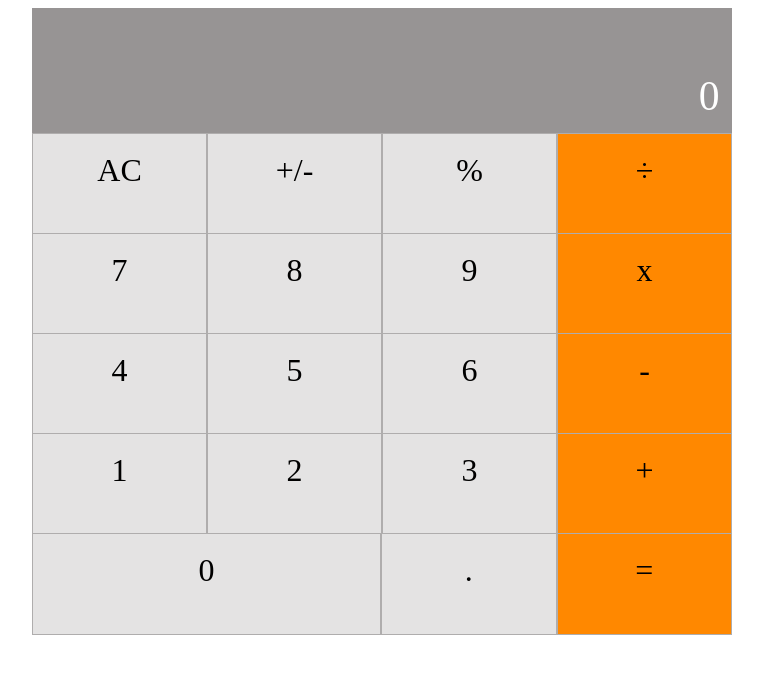
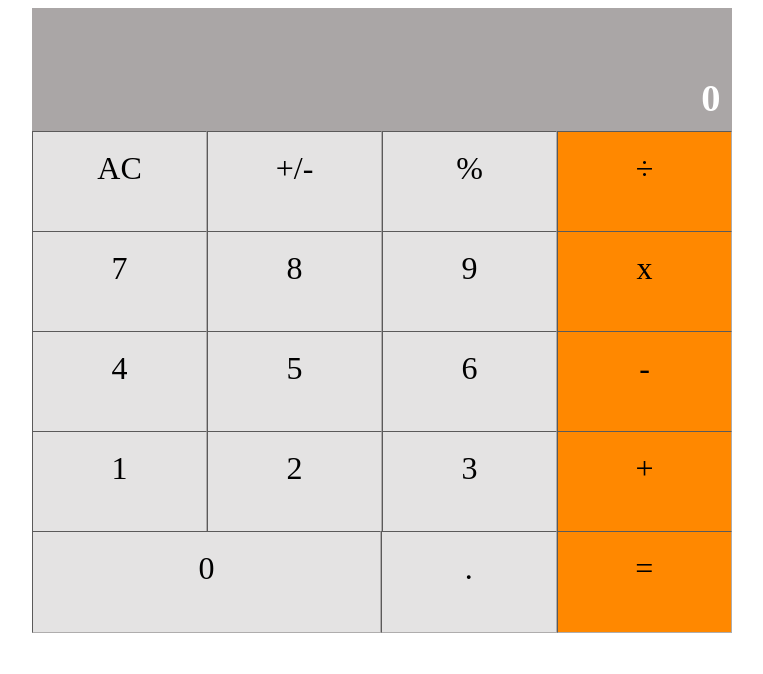
Before and after one commit to johnsonsirv/mvp-react-calculator, a React (Create React App) app: page / in a window 1280 px wide. Shown: the top 674 px of the page, without its empty margins (258-1021 px from the left). Built offline with nearby package versions, Linux system fonts and the light colour scheme.

Commit message:
prep for prod 3

```diff
--- a/src/components/display.jsx
+++ b/src/components/display.jsx
@@ -2,7 +2,7 @@ import React from 'react';
 import PropTypes from 'prop-types';
 import '../css/display.css';
 
-const Display = ({ result }) => <div className="display-main">{result}</div>;
+const Display = ({ result }) => <div className="display">{result}</div>;
 
 Display.defaultProps = {
   result: '0',
--- a/src/css/button.css
+++ b/src/css/button.css
@@ -3,7 +3,7 @@
   text-align: center;
   color: #000;
   font-size: 2em;
-  border: solid 1px #afadad;
+  border: inset 1px #afadad;
   cursor: pointer;
   line-height: 2.3em;
   background-color: #ff8800;
--- a/src/css/display.css
+++ b/src/css/display.css
@@ -1,10 +1,11 @@
-.display-main {
+.display {
   display: flex;
   height: 100px;
-  background-color: #979494;
+  background-color: #aaa6a6;
   color: #fff;
   padding: 0.3em;
   justify-content: right;
   align-items: flex-end;
-  font-size: 2.6em;
+  font-size: 2.4em;
+  font-weight: bold;
 }
```
